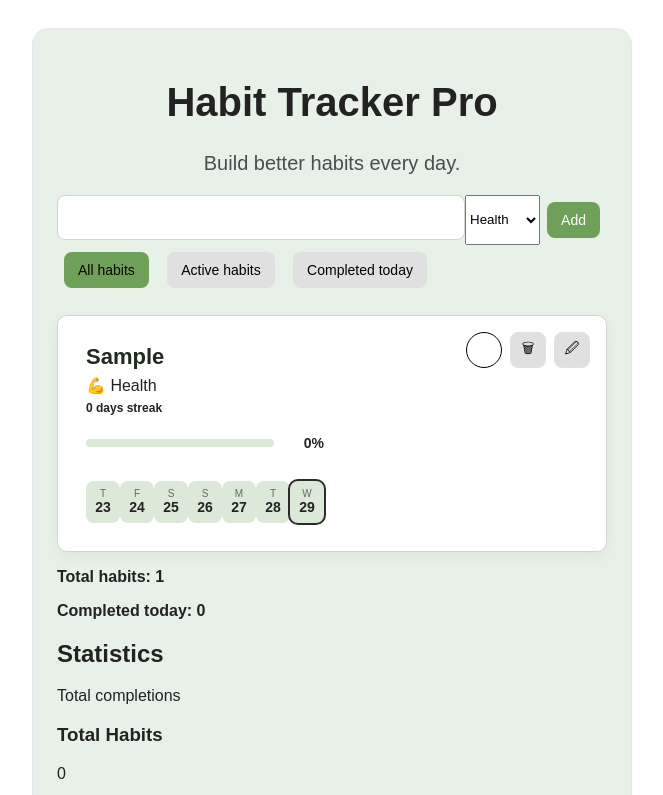
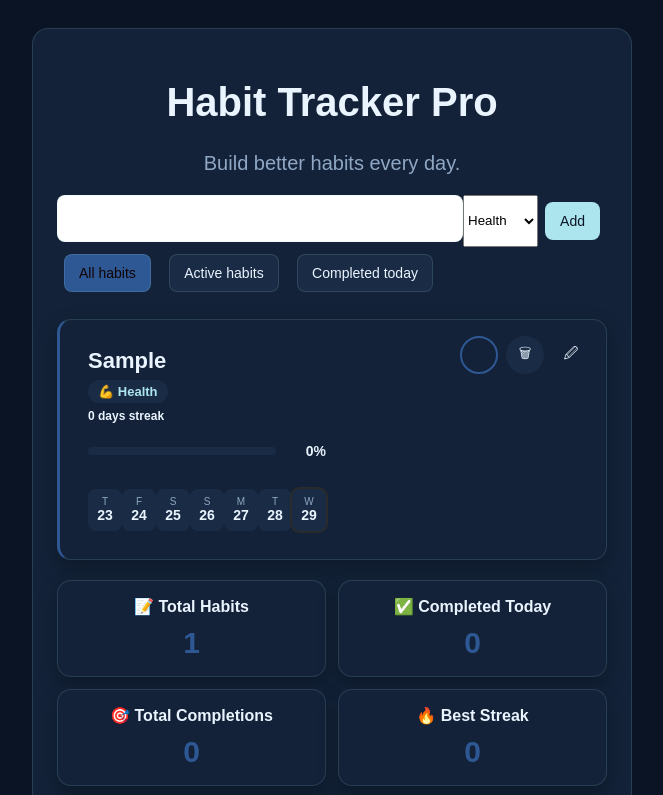
Before and after one commit to Horlivka/habits-app, a plain HTML site: page index.html in a window 1280 px wide. Both pictures are taken after typing "Sample" into the empty fields and a click on the button "Add". Shown: the top 795 px of the page, without its empty margins (308-971 px from the left). Drawn offline with Linux system fonts and the light colour scheme.

Commit message:
style: redesign app with dark dashboard theme

```diff
--- a/index.html
+++ b/index.html
@@ -32,45 +32,34 @@
 
         <ul id="habitsList"></ul>
 
-        <div class="stats">
-            <p id="countHabits"></p>
-            <p id="doneHabits"></p>
-        </div>
 
-        <section class="statistics">
-            <h2>Statistics</h2>
 
-            <div class="statCard">
-                <p>Total completions</p>
-                <span id="totalCompletions"></span>
-            </div>
 
-        </section>
 
         <section class="dashboard">
             <div class="statCard">
-                <h3>Total Habits</h3>
-                <p class="dashboardTotalHabits">0</p>
+                <h3>📝 Total Habits</h3>
+                <p id="dashboardTotalHabits">0</p>
             </div>
 
             <div class="statCard">
-                <h3>Completed Today</h3>
-                <p class="dashboardCompletedToday">0</p>
+                <h3>✅ Completed Today</h3>
+                <p id="dashboardCompletedToday">0</p>
             </div>
 
             <div class="statCard">
-                <h3>Total Completions</h3>
-                <p class="dashboardTotalCompletions">0</p>
+                <h3>🎯 Total Completions</h3>
+                <p id="dashboardTotalCompletions">0</p>
             </div>
 
             <div class="statCard">
-                <h3>Best Streak</h3>
-                <p class="dashboardBestStreak">0</p>
+                <h3>🔥 Best Streak</h3>
+                <p id="dashboardBestStreak">0</p>
             </div>
 
             <div class="statCard">
-                <h3>Weekly Progress</h3>
-                <p class="dashboardWeeklyProgress">0%</p>
+                <h3>📈 Weekly Progress</h3>
+                <p id="dashboardWeeklyProgress">0%</p>
             </div>
         </section>
 
--- a/script.js
+++ b/script.js
@@ -7,8 +7,7 @@ let activeBtn = document.querySelector("#activeBtn");
 let completedBtn = document.querySelector("#completedBtn");
 
 let list = document.querySelector("#habitsList");
-let countHabits = document.querySelector("#countHabits");
-let doneHabits = document.querySelector("#doneHabits");
+
 
 let progressFill = document.querySelector("#progressFill");
 let progressText = document.querySelector("#progressText");
@@ -131,8 +130,7 @@ function updateStatistics() {
   const completed = getCompletedToday(habits);
   const progress = calculatePercentage(completed, total);
 
-  countHabits.textContent = "Total habits: " + total;
-  doneHabits.textContent = "Completed today: " + completed;
+
 
   progressFill.style.width = progress + "%";
   progressText.textContent = progress + "%";
--- a/style.css
+++ b/style.css
@@ -1,10 +1,15 @@
 :root {
-  --color-bg: #ffffff;
-  --color-surface: #e7f1e8;
-  --color-text: #1f1b16;
-  --color-border: #d9d4cb;
-  --color-primary: #6fa05a;
-  --color-primary-soft: #dce8d8;
+  --color-bg: #0b1424;
+  --color-surface: #132238;
+  --color-surface-2: #1a2c45;
+  --color-primary: #2e5894;
+  --color-accent: #ace5ee;
+  --color-text: #eaf4ff;
+  --color-text-muted: #8fa7c4;
+  --color-border: rgba(172, 229, 238, 0.14);
+  --color-success: #63c7b2;
+
+  --shadow-card: 0 8px 20px rgba(0, 0, 0, 0.25);
 }
 
 * {
@@ -13,13 +18,13 @@
 
 body {
   font-family: Arial, sans-serif;
-  background: var(--color-bg);
   min-height: 100vh;
   display: flex;
   justify-content: center;
   align-items: flex-start;
   padding: 20px;
-  color: #222;
+  background: var(--color-bg);
+  color: var(--color-text);
 }
 
 .app {
@@ -28,7 +33,7 @@ body {
   border-radius: 16px;
   width: 100%;
   max-width: 600px;
-  border: 1px solid #e5e7eb;
+  border: 1px solid var(--color-border);
 }
 
 .appTitle {
@@ -37,7 +42,7 @@ body {
 
 .titleText {
   font-size: 20px;
-  color: #4a4e4e;
+  color: var(--color-text-muted);
 }
 
 .appTitle,
@@ -58,10 +63,28 @@ input {
 }
 
 #habitsList li {
+  background: var(--color-surface);
   border: 1px solid var(--color-border);
-  box-shadow: 0 4px 12px rgba(78, 68, 55, 0.06);
-  background: white;
+  box-shadow: var(--shadow-card);
+  padding: 16px;
+  margin-bottom: 10px;
+  border-radius: 14px;
+  border-left: 3px solid var(--color-primary);
   display: flex;
+  gap: 8px;
+  align-items: flex-start;
+  justify-content: space-between;
+  flex-wrap: wrap;
+
+  transition:
+    transform 0.2s ease,
+    box-shadow 0.2s ease;
+}
+
+#habitsList li:hover {
+  transform: translateY(-3px);
+  box-shadow: 0 8px 20px rgba(78, 68, 55, 0.12);
+  border-left: 5px solid var(--color-primary);
 }
 
 .habitInfo {
@@ -80,12 +103,21 @@ input {
 .habitTitle {
   font-size: 22px;
   font-weight: 700;
-  color: #1e2b1d;
+  color: var(--color-text);
 }
 
 .habitCategory {
-  font-size: 16px;
-  font-weight: 400;
+  display: inline-block;
+  width: fit-content;
+
+  padding: 4px 10px;
+  border-radius: 20px;
+
+  background: var(--color-surface-2);
+  color: var(--color-accent);
+
+  font-size: 13px;
+  font-weight: 600;
 }
 
 .habitStreak {
@@ -100,7 +132,7 @@ input {
 }
 
 .habitProgressBar {
-  background: #dce8d8;
+  background: var(--color-surface-2);
   flex: 1;
 
   height: 8px;
@@ -110,7 +142,7 @@ input {
 .habitProgressFill {
   height: 100%;
   width: 0%;
-  background: var(--color-primary);
+  background: var(--color-accent);
   transition: width 0.3s ease;
   border-radius: inherit;
 }
@@ -130,9 +162,19 @@ input {
 
 .habitActions button {
   margin: 0;
-  width: 36px;
-  height: 36px;
+  width: 38px;
+  height: 38px;
   padding: 0;
+
+  display: flex;
+  justify-content: center;
+  align-items: center;
+
+  border-radius: 50%;
+
+  transition:
+    transform 0.2s ease,
+    background-color 0.2s ease;
 }
 
 .habitCalendar {
@@ -151,9 +193,9 @@ input {
   align-items: center;
 
   border-radius: 8px;
-  background: var(--color-primary-soft);
+  background: var(--color-surface-2);
   cursor: pointer;
- transition:
+  transition:
     transform 0.2s ease,
     background-color 0.2s ease;
 }
@@ -164,7 +206,7 @@ input {
 
 .weekDay {
   font-size: 10px;
-  color: #0507058f;
+  color: var(--color-text-muted);
 }
 
 .dayNumber {
@@ -186,7 +228,9 @@ button {
   margin: 7px;
   border: none;
   border-radius: 8px;
-  background: #e0e0e0;
+  background: var(--color-surface-2);
+  color: var(--color-text);
+  border: 1px solid var(--color-border);
   cursor: pointer;
   font-size: 14px;
   transition:
@@ -200,6 +244,7 @@ button:hover {
 
 .editBtn {
   border: 1px solid var(--color-primary-soft);
+  background: var(--color-primary-soft);
 }
 
 .editBtn:hover {
@@ -215,15 +260,11 @@ button:hover {
 }
 
 .completeBtn {
-  background: white;
-  color: #ffffff;
+  background: transparent;
+  color: var(--color-accent);
   width: 36px;
   height: 36px;
-  border: 1px solid black;
-  border-radius: 50%;
-  transition:
-    background-color 0.2s ease,
-    transform 0.2s ease;
+  border: 2px solid var(--color-primary);
 }
 .completeBtn:hover {
   background: var(--color-primary-soft);
@@ -231,6 +272,7 @@ button:hover {
 
 .completed {
   background: var(--color-primary);
+  color: white;
 }
 
 .completed:hover {
@@ -238,8 +280,8 @@ button:hover {
 }
 
 #addButton {
-  background: var(--color-primary);
-  color: white;
+  background: var(--color-accent);
+  color: #0b1424;
 }
 
 .filters button.done {
@@ -253,25 +295,11 @@ ul {
   margin-top: 20px;
 }
 
-li {
-  background: #ffffff;
-  padding: 16px;
-  margin-bottom: 10px;
-  border-radius: 10px;
-  display: flex;
-  gap: 8px;
-  align-items: center;
-  justify-content: space-between;
-  flex-wrap: wrap;
-  align-items: flex-start;
+li.done {
+  background: rgba(99, 199, 178, 0.15);
+  border-left-color: var(--color-success);
 }
 
-li.done {
-  background: #d0ebd0;
-}
-
-#countHabits,
-#doneHabits,
 #progressText {
   font-weight: bold;
 }
@@ -291,6 +319,59 @@ li.done {
   border-radius: 20px;
   overflow: hidden;
   margin-top: 16px;
+}
+
+.dashboard {
+  display: grid;
+  grid-template-columns: repeat(2, 1fr);
+  gap: 12px;
+  margin-top: 20px;
+}
+
+.statCard {
+  background: var(--color-surface);
+  border: 1px solid var(--color-border);
+  border-radius: 14px;
+  padding: 16px;
+  text-align: center;
+  box-shadow: var(--shadow-card);
+
+  animation: fadeIn 0.3s ease;
+  transition:
+    transform 0.2s ease,
+    box-shadow 0.2s ease;
+}
+
+@keyframes fadeIn {
+  from {
+    opacity: 0;
+    transform: translateY(10px);
+  }
+
+  to {
+    opacity: 1;
+    transform: translateY(0);
+  }
+}
+
+.statCard:hover {
+  transform: translateY(-3px);
+}
+
+.statCard h3 {
+  margin: 0;
+  font-size: 16px;
+}
+
+.statCard p {
+  margin: 10px 0 0;
+  font-size: 30px;
+  font-weight: 700;
+  color: var(--color-primary);
+}
+
+.statCard:last-child {
+  grid-column: span 2;
 }
 
 @media (max-width: 480px) {
@@ -327,4 +408,8 @@ li.done {
     width: 100%;
     justify-content: flex-end;
   }
+
+  .dashboard {
+    grid-template-columns: 1fr;
+  }
 }
```
